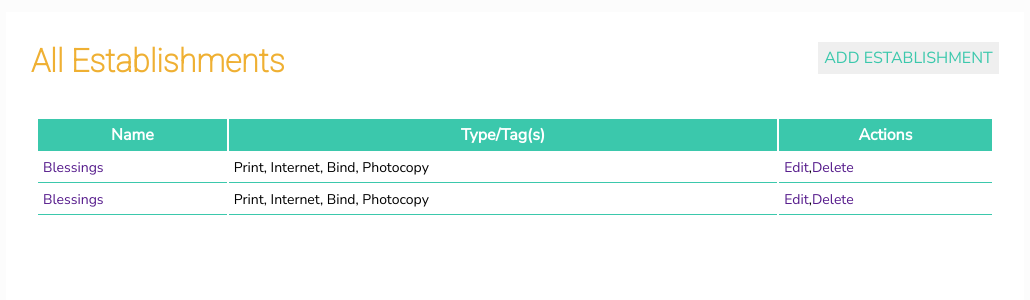
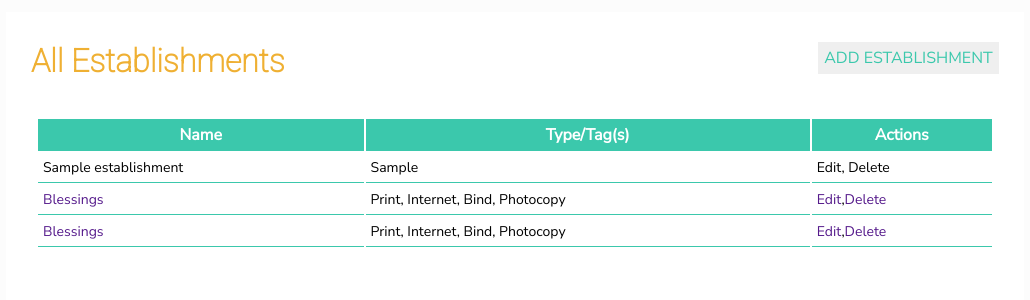
Before and after one commit to alygacutan/cs192sossf, a PHP site: page /viewall-admin.php in a window 1280 px wide. Shown: the part 100-400 px from the top of the page, without its empty margins (122-1152 px from the left). Run offline with PHP 8.4, Linux system fonts and the light colour scheme; tables that the repository leaves empty hold one stand-in row (values such as "Sample post").

Commit message:
update php code

```diff
--- a/sossf-ui/viewall-admin.php
+++ b/sossf-ui/viewall-admin.php
@@ -2,16 +2,16 @@
 	include_once ('server.php');
 	include_once ('header.php');
 	include_once ('extras.php');
-  include_once ('add-establishment.php')
+	include_once ('add-establishment.php');
 ?>
 
 <!DOCTYPE html>
 <html>
+
 	<head>
+	</head>
 
-  </head>
 	<body>
-
 		<div class="content" style="height: 100%">
 			<h1>All Establishments</h1>
 
@@ -21,22 +21,31 @@
 
 			<table>
 				<tr><th>Name</th><th>Type/Tag(s)</th><th>Actions</th></tr>
-    <!--
-      INSERT PHP STATEMENTS HERE
-    -->
+
+				<?php
+
+				$sql_view_all = "SELECT name, tags FROM Establishment";
+				$result_view_all = $connection->query($sql_view_all);
+
+				if ($result_view_all->num_rows > 0) {
+						while($row = $result_view_all->fetch_assoc()) {
+								echo "<tr><td>".$row["name"]."</td><td>".$row["tags"]."</td><td>Edit, Delete</td></tr>";
+						}
+				} else {
+						echo "0 results";
+				}
+
+				?>
+
 				<tr><td><a href="">Blessings</a></td><td>Print, Internet, Bind, Photocopy</td><td><a href="">Edit</a>,<a href="">Delete</a></td></tr>
 				<tr><td><a href="">Blessings</a></td><td>Print, Internet, Bind, Photocopy</td><td><a href="">Edit</a>,<a href="">Delete</a></td></tr>
-
 			</table>
 		</div>
 	</body>
 
 	<script type="text/javascript" src="add-establishment.js">
+	</script>
 
-</script>
 	</html>
 
-<?php
-
-$connection->close();
-?>
+	<?php $connection->close(); ?>
```
Also changed, not shown: 1 other file. Lines whose indentation alone changed are shown as unchanged.
